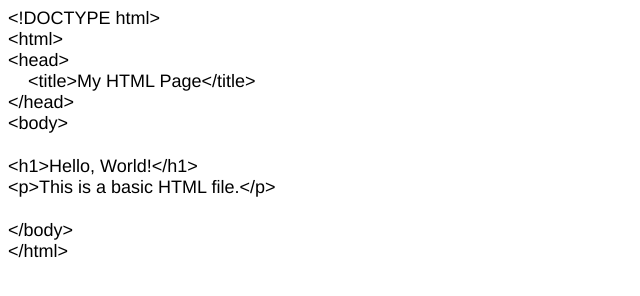
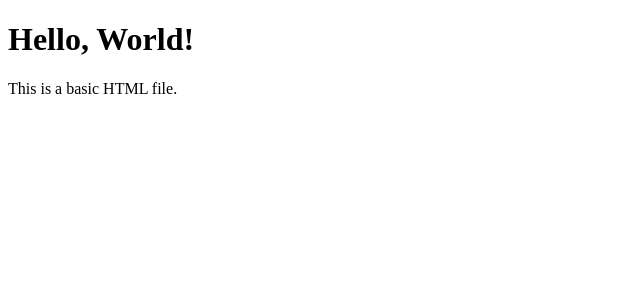
Before and after one commit to merthan6/merthan6.github.io, a plain HTML site: page index.html in a window 1280 px wide. Shown: the whole page, without its empty margins (0-640 px from the left). Drawn offline with Linux system fonts and the light colour scheme.

Commit message:
Update index.html

```diff
--- a/index.html
+++ b/index.html
@@ -1,28 +1,12 @@
-<!DOCTYPE html PUBLIC "-//W3C//DTD HTML 4.01//EN" "http://www.w3.org/TR/html4/strict.dtd">
+<!DOCTYPE html>
 <html>
 <head>
-  <meta http-equiv="Content-Type" content="text/html; charset=utf-8">
-  <meta http-equiv="Content-Style-Type" content="text/css">
-  <title></title>
-  <meta name="Generator" content="Cocoa HTML Writer">
-  <meta name="CocoaVersion" content="2299.5">
-  <style type="text/css">
-    p.p1 {margin: 0.0px 0.0px 0.0px 0.0px; font: 18.0px Helvetica}
-    p.p2 {margin: 0.0px 0.0px 0.0px 0.0px; font: 18.0px Helvetica; min-height: 22.0px}
-  </style>
+    <title>My HTML Page</title>
 </head>
 <body>
-<p class="p1">&lt;!DOCTYPE html&gt;</p>
-<p class="p1">&lt;html&gt;</p>
-<p class="p1">&lt;head&gt;</p>
-<p class="p1"><span class="Apple-converted-space">    </span>&lt;title&gt;My HTML Page&lt;/title&gt;</p>
-<p class="p1">&lt;/head&gt;</p>
-<p class="p1">&lt;body&gt;</p>
-<p class="p2"><br></p>
-<p class="p1">&lt;h1&gt;Hello, World!&lt;/h1&gt;</p>
-<p class="p1">&lt;p&gt;This is a basic HTML file.&lt;/p&gt;</p>
-<p class="p2"><br></p>
-<p class="p1">&lt;/body&gt;</p>
-<p class="p1">&lt;/html&gt;</p>
+
+<h1>Hello, World!</h1>
+<p>This is a basic HTML file.</p>
+
 </body>
 </html>
```
